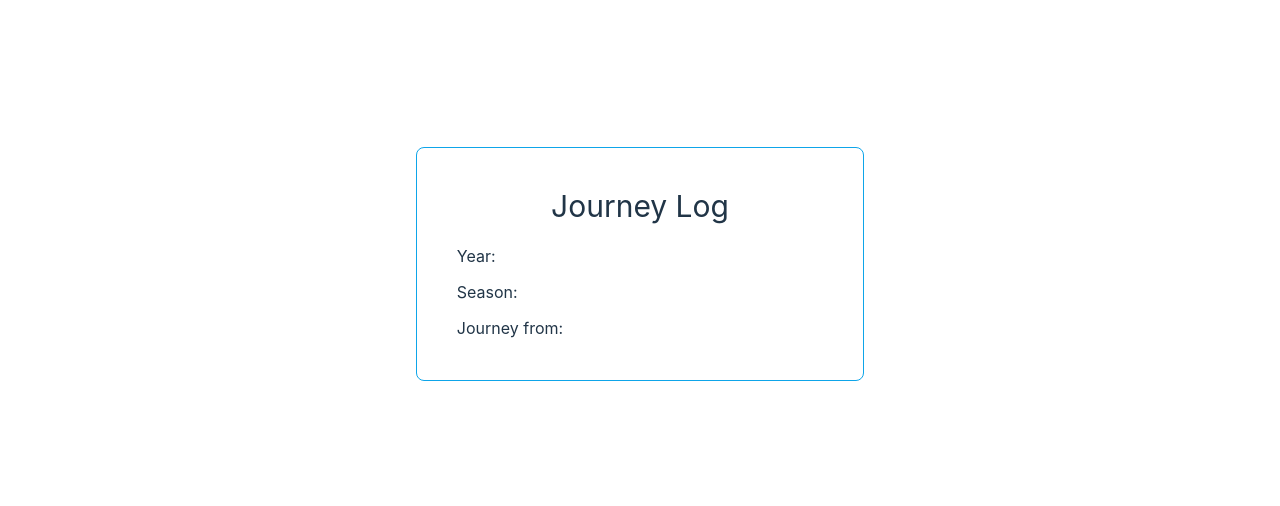
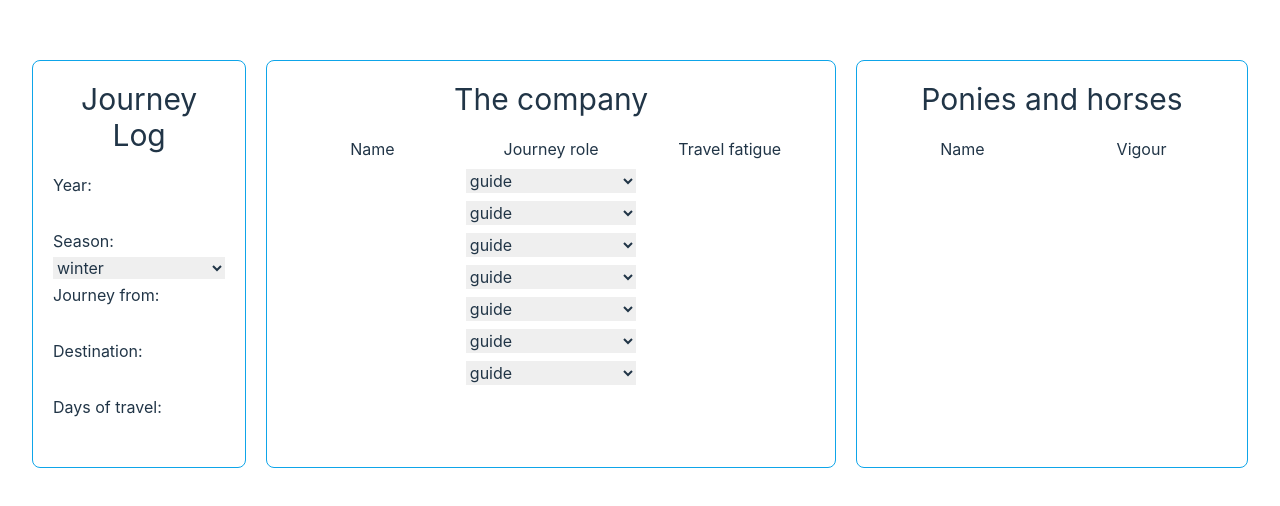
Before and after one commit to BrightsDays/one-ring-log, a React (Vite) app: page / in a window 1280 px wide. Shown: the part 136-642 px from the top of the page. Built offline with nearby package versions, Linux system fonts and the light colour scheme.

Commit message:
add components

```diff
--- a/package.json
+++ b/package.json
@@ -9,6 +9,7 @@
     "preview": "vite preview"
   },
   "dependencies": {
+    "@supabase/supabase-js": "^2.39.0",
     "react": "^18.2.0",
     "react-dom": "^18.2.0"
   },
--- a/src/App.tsx
+++ b/src/App.tsx
@@ -1,12 +1,16 @@
 import './App.css'
-import { Journey } from './components/Journey'
+import { Company } from './components/journey/Company'
+import { Log } from './components/journey/Log'
+import { Ponies } from './components/journey/Ponies'
 
 function App() {
 
   return (
-    <>
-      <Journey />
-    </>
+    <div className='flex gap-5'>
+      <Log />
+      <Company />
+      <Ponies />
+    </div>
   )
 }
 
--- a/src/components/Journey.tsx
+++ /dev/null
@@ -1,14 +0,0 @@
-import { TextInput } from "./ui/TextInput"
-
-export const Journey = () => {
-  return (
-    <section className="flex flex-col gap-5 p-10 border-solid border border-sky-500 rounded-lg">
-      <h2 className="text-3xl">Journey Log</h2>
-      <div className="flex flex-col gap-3">
-        <TextInput label="Year" />
-        <TextInput label="Season"/>
-        <TextInput label="Journey from"/>
-      </div>
-    </section>
-  )
-}
--- /dev/null
+++ b/src/components/journey/Company.tsx
@@ -0,0 +1,25 @@
+import { Card } from "../ui/Card"
+import { SelectInput } from "../ui/SelectInput"
+import { TextInput } from "../ui/TextInput"
+
+export const Company = () => {
+  const roles = ['guide', 'look-out', 'hunter', 'scout']
+  const list = Array.from(Array(7).keys())
+
+  return (
+    <Card title="The company">
+      <div className="grid grid-cols-3 gap-2">
+        <span>Name</span>
+        <span>Journey role</span>
+        <span>Travel fatigue</span>
+        {list.map(() =>
+        <>
+          <TextInput />
+          <SelectInput list={roles} />
+          <TextInput />
+        </>
+        )}
+      </div>
+    </Card>
+  )
+}
--- /dev/null
+++ b/src/components/journey/Log.tsx
@@ -0,0 +1,20 @@
+import { Card } from "../ui/Card"
+import { NumberInput } from "../ui/NumberInput"
+import { SelectInput } from "../ui/SelectInput"
+import { TextInput } from "../ui/TextInput"
+
+export const Log = () => {
+  const seasons = ['winter', 'spring', 'summer', 'autumn']
+
+  return (
+    <Card title="Journey Log">
+      <div className="flex flex-col gap-1">
+        <NumberInput label="Year" min={2000} max={3000} />
+        <SelectInput label="Season" list={seasons} />
+        <TextInput label="Journey from"/>
+        <TextInput label="Destination"/>
+        <NumberInput label="Days of travel" max={100} />
+      </div>
+    </Card>
+  )
+}
--- /dev/null
+++ b/src/components/journey/Ponies.tsx
@@ -0,0 +1,22 @@
+import { Card } from "../ui/Card"
+import { NumberInput } from "../ui/NumberInput"
+import { TextInput } from "../ui/TextInput"
+
+export const Ponies = () => {
+  const list = Array.from(Array(7).keys())
+
+  return (
+    <Card title="Ponies and horses">
+      <div className="grid grid-cols-2 gap-2">
+        <span>Name</span>
+        <span>Vigour</span>
+        {list.map(() =>
+        <>
+          <TextInput />
+          <NumberInput max={10} />
+        </>
+        )}
+      </div>
+    </Card>
+  )
+}
--- /dev/null
+++ b/src/components/ui/Card.tsx
@@ -0,0 +1,15 @@
+import { ReactNode } from "react"
+
+interface Props {
+  title?: string
+  children: ReactNode
+}
+
+export const Card = (props: Props) => {
+  return (
+    <section className="flex flex-col gap-5 p-5 border-solid border border-sky-500 rounded-lg">
+      <h2 className="text-3xl">{props.title}</h2>
+      {props.children}
+    </section>
+  )
+}
--- /dev/null
+++ b/src/components/ui/NumberInput.tsx
@@ -0,0 +1,14 @@
+interface Props {
+  label?: string
+  min?: number
+  max?: number
+}
+
+export const NumberInput = (props: Props) => {
+  return (
+    <label className="flex flex-col items-start gap-1">
+      {props.label ? props.label + ':' : ''}
+      <input className="w-full" type="number" min={props.min ? props.min : 0} max={props.max}></input>
+    </label>
+  )
+}
--- /dev/null
+++ b/src/components/ui/SelectInput.tsx
@@ -0,0 +1,15 @@
+interface Props {
+  label?: string
+  list: string[]
+}
+
+export const SelectInput = (props: Props) => {
+  return (
+    <label className="flex flex-col items-start gap-1">
+      {props.label ? props.label + ':' : ''}
+      <select className="w-full h-full">
+        {props.list.map(item => <option key={item}>{item}</option>)}
+      </select>
+    </label>
+  )
+}
--- a/src/components/ui/TextInput.tsx
+++ b/src/components/ui/TextInput.tsx
@@ -1,12 +1,12 @@
 interface Props {
-  label: string
+  label?: string
 }
 
 export const TextInput = (props: Props) => {
   return (
-    <label className="flex justify-between gap-3">
-      {props.label}:
-      <input></input>
+    <label className="flex flex-col items-start gap-1">
+      {props.label ? props.label + ':' : ''}
+      <input className="w-full"></input>
     </label>
   )
 }
```
Also changed, not shown: 1 other file (tests, documents, lock files or other folders).
